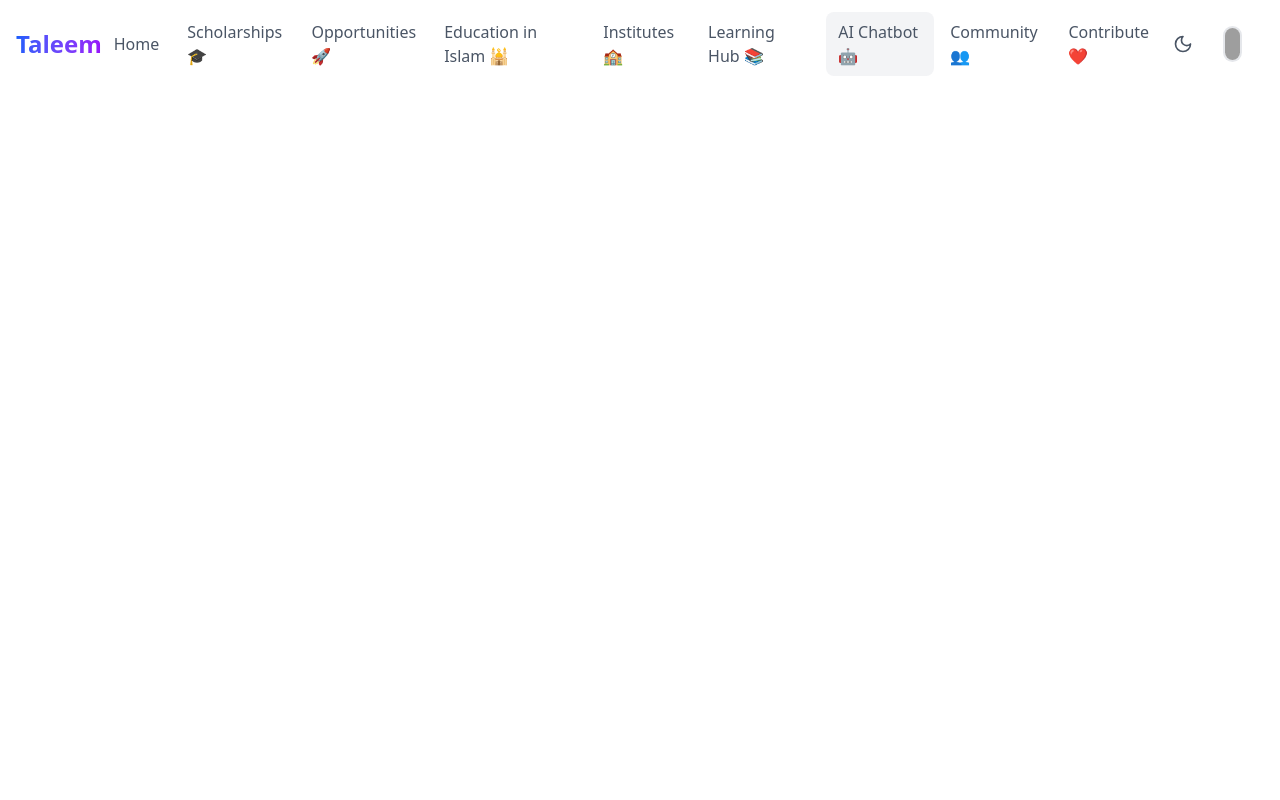
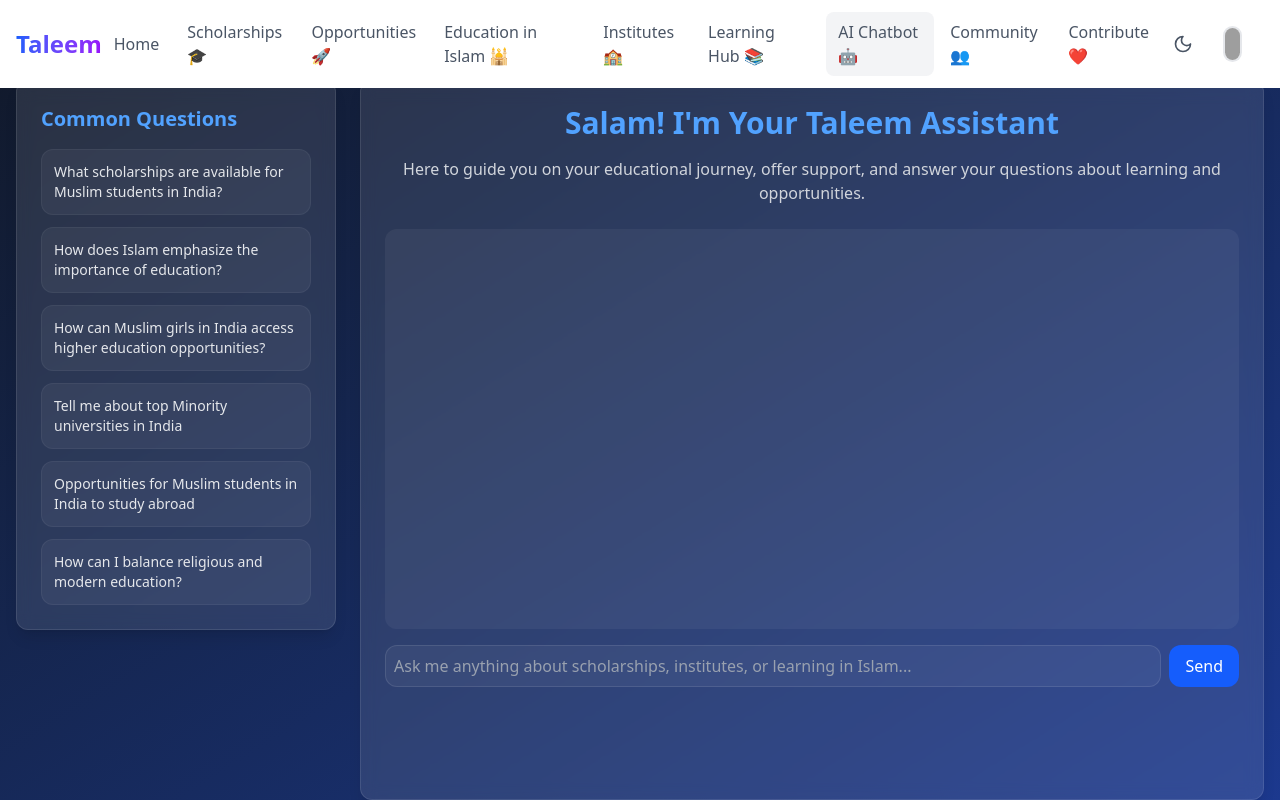
Before and after one commit to adeebkhans/taleem, a React (Vite) app in the folder Frontend/: page /ai-chatbot in a window 1280 px wide. Built offline with nearby package versions, Linux system fonts and the light colour scheme; grey boxes are pictures that could not be loaded.

Commit message:
feat: add the ai chatbot basic version

```diff
--- a/Frontend/package.json
+++ b/Frontend/package.json
@@ -10,6 +10,7 @@
     "preview": "vite preview"
   },
   "dependencies": {
+    "@google/generative-ai": "^0.24.0",
     "@tailwindcss/vite": "^4.0.6",
     "axios": "^1.7.9",
     "framer-motion": "^12.4.3",
@@ -17,7 +18,9 @@
     "react": "^19.0.0",
     "react-dom": "^19.0.0",
     "react-icons": "^5.4.0",
-    "react-router-dom": "^7.1.5"
+    "react-markdown": "^10.1.0",
+    "react-router-dom": "^7.1.5",
+    "react-syntax-highlighter": "^15.6.1"
   },
   "devDependencies": {
     "@eslint/js": "^9.19.0",
--- a/Frontend/src/App.jsx
+++ b/Frontend/src/App.jsx
@@ -4,6 +4,7 @@
 import { Routes, Route } from "react-router-dom";
 import Opportunities from './Components/Opportunities';
 import Story from './Components/story';
+import AIChatbot from './Components/AIChatbot';
 
 function App() {
   return (
@@ -15,9 +16,9 @@
         {/* <Route path="/scholarships" element={<Scholarships />} /> */}
         <Route path="/education-in-islam" element={<EducationInIslam />} />
         <Route path="/lesson/:id" element={<Story />} />
+        <Route path="/ai-chatbot" element={<AIChatbot />} />
         {/* <Route path="/institutes" element={<Institutes />} />
         <Route path="/learning" element={<LearningHub />} />
-        <Route path="/ai-chatbot" element={<AIChatbot />} />
         <Route path="/community" element={<Community />} />
         <Route path="/profile" element={<Profile />} /> */}
       </Routes>
--- /dev/null
+++ b/Frontend/src/Components/AIChatbot.jsx
@@ -0,0 +1,189 @@
+import { useState } from 'react';
+import axios from 'axios';
+import ReactMarkdown from 'react-markdown';
+import { Prism as SyntaxHighlighter } from 'react-syntax-highlighter';
+import { dracula } from 'react-syntax-highlighter/dist/esm/styles/prism';
+
+const AIChatbot = () => {
+  const [input, setInput] = useState('');
+  const [messages, setMessages] = useState([]);
+  const [isLoading, setIsLoading] = useState(false);
+
+  const handleSubmit = async (e) => {
+    e.preventDefault();
+    if (!input.trim()) return;
+
+    try {
+      setIsLoading(true);
+      const userMessage = { role: 'user', content: input };
+      setMessages((prev) => [...prev, userMessage]);
+
+      const response = await axios.post(
+        `https://generativelanguage.googleapis.com/v1beta/models/gemini-2.0-flash:generateContent?key=${import.meta.env.VITE_GEMINI_API_KEY}`,
+        {
+          contents: [
+            {
+              parts: [
+                {
+                  text: `Answer in a respectful and Islamic manner, starting with 'Salam' and avoiding any mischievous or inappropriate content. Context: ${input}`,
+                },
+              ],
+            },
+          ],
+          generationConfig: {
+            temperature: 0.7,
+            topK: 40,
+            topP: 0.95,
+            maxOutputTokens: 1024,
+          },
+        },
+        {
+          headers: {
+            'Content-Type': 'application/json',
+          },
+        }
+      );
+
+      if (!response.data?.candidates?.[0]?.content?.parts?.[0]?.text) {
+        throw new Error('Invalid response structure from API');
+      }
+
+      const aiMessage = response.data.candidates[0].content.parts[0].text;
+      setMessages((prev) => [...prev, { role: 'assistant', content: aiMessage }]);
+      setInput('');
+    } catch (error) {
+      console.error('Error:', error);
+      const errorMessage = error.response?.data?.error?.message || error.message || 'An unexpected error occurred';
+      setMessages((prev) => [
+        ...prev,
+        { role: 'assistant', content: `I apologize, but I encountered an error: ${errorMessage}. Please try again.` },
+      ]);
+    } finally {
+      setIsLoading(false);
+    }
+  };
+
+  const suggestions = [
+    "What scholarships are available for Muslim students in India?",
+    "How does Islam emphasize the importance of education?",
+    "How can Muslim girls in India access higher education opportunities?",
+    "Tell me about top Minority universities in India",
+    "Opportunities for Muslim students in India to study abroad",
+    "How can I balance religious and modern education?",
+  ];
+
+  return (
+    <div className="w-full min-h-screen pt-20 px-4 flex gap-6 bg-gradient-to-br from-gray-900 to-blue-900">
+      {/* Left side - Suggestions */}
+      <div className="w-80 bg-white/10 backdrop-blur-sm rounded-xl shadow-lg p-6 h-fit border border-white/10">
+        <h3 className="text-xl font-semibold text-blue-400 mb-4">
+          Common Questions
+        </h3>
+        <div className="space-y-3">
+          {suggestions.map((suggestion, index) => (
+            <button
+              key={index}
+              onClick={() => setInput(suggestion)}
+              className="w-full text-left p-3 rounded-xl bg-white/5 hover:bg-white/10 text-gray-200 text-sm transition-colors border border-white/5"
+            >
+              {suggestion}
+            </button>
+          ))}
+        </div>
+      </div>
+
+      {/* Right side - Chat Interface */}
+      <div className="flex-1 bg-white/10 backdrop-blur-sm rounded-xl shadow-lg p-6 border border-white/10">
+        <h2 className="text-3xl font-bold text-center text-blue-400 mb-4">
+          Salam! I'm Your Taleem Assistant
+        </h2>
+        <p className="text-center text-gray-300 mb-6">
+          Here to guide you on your educational journey, offer support, and answer your questions about learning and opportunities.
+        </p>
+
+        <div className="space-y-4 mb-4 h-[50vh] overflow-y-auto bg-white/5 rounded-xl p-4">
+          {messages.map((message, index) => (
+            <div
+              key={index}
+              className={`flex ${message.role === 'user' ? 'justify-end' : 'justify-start'}`}
+            >
+              <div
+                className={`max-w-[70%] rounded-xl p-3 text-sm ${
+                  message.role === 'user'
+                    ? 'bg-blue-600 text-white'
+                    : 'bg-white/10 text-gray-200'
+                }`}
+              >
+                {message.role === 'user' ? (
+                  message.content
+                ) : (
+                  <ReactMarkdown
+                    components={{
+                      code({node, inline, className, children, ...props}) {
+                        const match = /language-(\w+)/.exec(className || '')
+                        return !inline && match ? (
+                          <SyntaxHighlighter
+                            style={dracula}
+                            language={match[1]}
+                            PreTag="div"
+                            {...props}
+                          >
+                            {String(children).replace(/\n$/, '')}
+                          </SyntaxHighlighter>
+                        ) : (
+                          <code className={className} {...props}>
+                            {children}
+                          </code>
+                        )
+                      },
+                      p: ({ children }) => <p className="mb-2">{children}</p>,
+                      h1: ({ children }) => <h1 className="text-xl font-bold mb-2">{children}</h1>,
+                      h2: ({ children }) => <h2 className="text-lg font-bold mb-2">{children}</h2>,
+                      ul: ({ children }) => <ul className="list-disc ml-4 mb-2">{children}</ul>,
+                      ol: ({ children }) => <ol className="list-decimal ml-4 mb-2">{children}</ol>,
+                      li: ({ children }) => <li className="mb-1">{children}</li>,
+                      a: ({ href, children }) => (
+                        <a href={href} className="text-blue-400 hover:underline" target="_blank" rel="noopener noreferrer">
+                          {children}
+                        </a>
+                      ),
+                    }}
+                  >
+                    {message.content}
+                  </ReactMarkdown>
+                )}
+              </div>
+            </div>
+          ))}
+          {isLoading && (
+            <div className="flex justify-start">
+              <div className="bg-white/5 rounded-xl p-3 text-gray-200 animate-pulse">
+                Thinking...
+              </div>
+            </div>
+          )}
+        </div>
+
+        <form onSubmit={handleSubmit} className="flex gap-2">
+          <input
+            type="text"
+            value={input}
+            onChange={(e) => setInput(e.target.value)}
+            placeholder="Ask me anything about scholarships, institutes, or learning in Islam..."
+            className="flex-1 p-2 rounded-xl bg-white/5 border border-white/10 text-white placeholder-gray-400 focus:ring-2 focus:ring-blue-500 focus:border-transparent"
+            disabled={isLoading}
+          />
+          <button
+            type="submit"
+            disabled={isLoading}
+            className="px-4 py-2 bg-blue-600 text-white rounded-xl hover:bg-blue-700 disabled:opacity-50 disabled:cursor-not-allowed"
+          >
+            Send
+          </button>
+        </form>
+      </div>
+    </div>
+  );
+};
+
+export default AIChatbot;
--- a/Frontend/src/Components/EducationInIslam.jsx
+++ b/Frontend/src/Components/EducationInIslam.jsx
@@ -1,6 +1,7 @@
+/* eslint-disable no-unused-vars */
 import { useState } from "react";
 import { Link } from "react-router-dom";
-import { FaArrowLeft, FaArrowRight, FaBook, FaLightbulb, FaGraduationCap } from "react-icons/fa";
+import {  FaGraduationCap } from "react-icons/fa";
 import { lessons } from '../data/lessons';
 
 const quizQuestions = [
```
Also changed, not shown: 2 other files (tests, documents, lock files or other folders).
